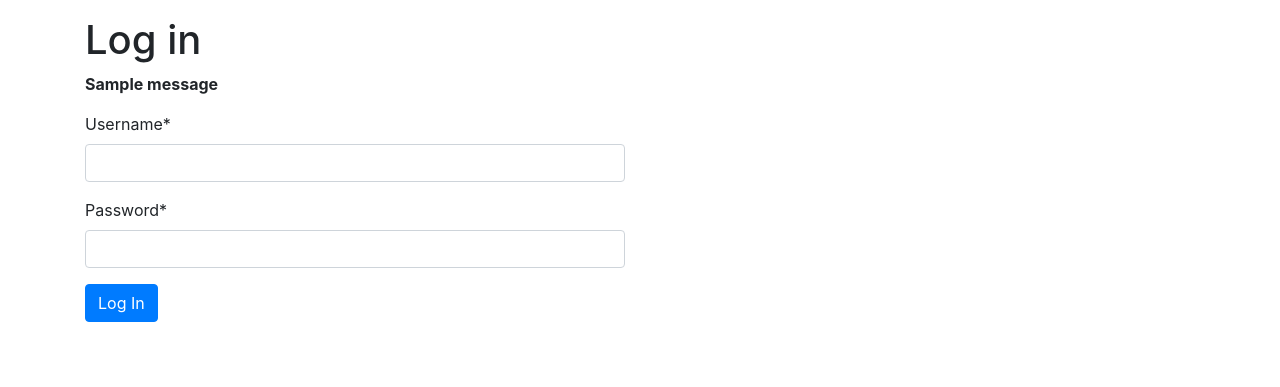
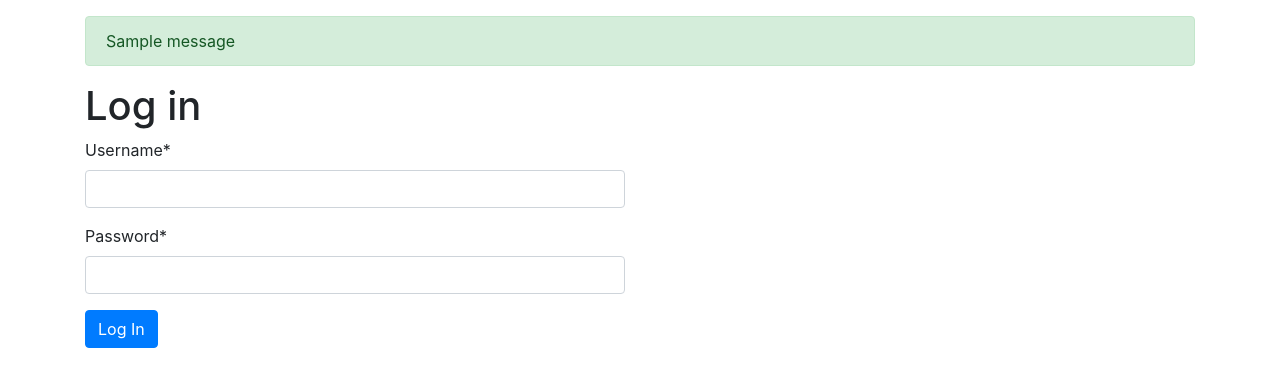
Before and after one commit to V1SHAL421/mywebsite, a Django app: page /log_in/ in a window 1280 px wide. Shown: the part 56-443 px from the top of the page. Run offline with Django 4.2, Linux system fonts and the light colour scheme; tables that the repository leaves empty hold one stand-in row (values such as "Sample post"); one stand-in notice (Sample message) is shown; some libraries are stand-ins or nearby versions.

Commit message:
Add alerts to error messages

```diff
--- a/myapp/templates/base_content.html
+++ b/myapp/templates/base_content.html
@@ -1,6 +1,7 @@
 {% extends 'base.html' %}
 {% block body %}
     {% include 'partials/navbar.html' %}
+    {% include 'partials/messages.html' %}
     {% block content %}
     {% endblock %}
 {% endblock %}
--- a/myapp/templates/log_in.html
+++ b/myapp/templates/log_in.html
@@ -7,10 +7,6 @@
     <div class="row">
         <div class="col-sm-12 col-md-6 offset md-3">
     <h1>Log in</h1>
-    {% for msg in messages %}
-        <p><b>{{ msg }}</b></p>
-    {% endfor %}
-
     <form action="{% url 'log_in' %}" method="post">
         {% csrf_token %}
         {% for field in form %}
--- /dev/null
+++ b/myapp/templates/partials/messages.html
@@ -0,0 +1,13 @@
+{% if messages %}
+    <div class="container">
+        <div class="row">
+            <div class="col-12">
+                {% for msg in messages %}
+                <div class="alert alert-{{ msg.level_tag }}" role="alert">
+                    {{ msg }}
+                  </div>
+                {% endfor %}
+            </div>
+        </div>
+    </div>
+{% endif %}
```
Also changed, not shown: firstproject/settings.py (+7 -1 lines).
